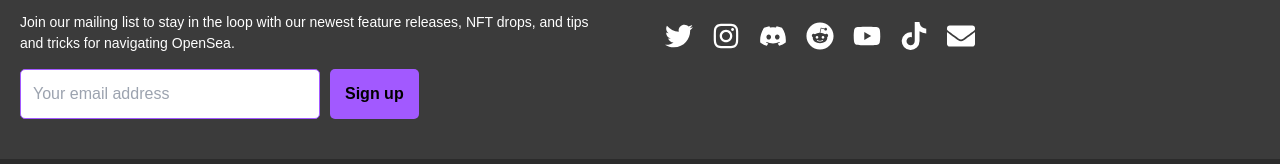
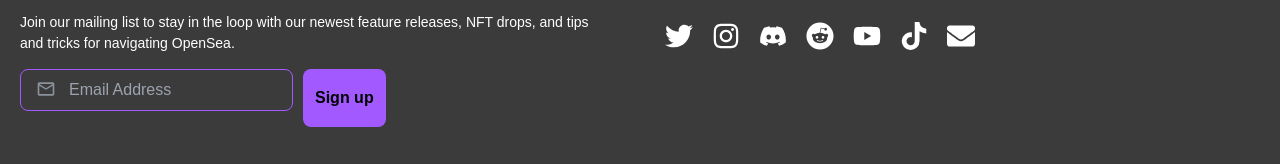
Before and after one commit to shuremali02/opensea-clone, a Next.js app: page /ForgetPassword/VerifyOtp in a window 1280 px wide. Shown: the part 650-814 px from the top of the page. Built offline with nearby package versions, Linux system fonts and the light colour scheme.

Commit message:
added signup route icons

```diff
--- a/app/Component/footer.tsx
+++ b/app/Component/footer.tsx
@@ -1,6 +1,7 @@
 import styles from "../Styles/component/_footer.module.scss";
 import { FaTwitter, FaInstagram, FaDiscord, FaReddit, FaYoutube, FaTiktok, FaEnvelope } from "react-icons/fa";
 import Button, { Type } from "./button";
+import { MdOutlineMail } from "react-icons/md";
 
 const Footer = () => {
   const buttons:Type[]=[
@@ -24,8 +25,15 @@ const Footer = () => {
             and tips and tricks for navigating OpenSea.
           </p>
           <div className={styles.signup}>
-            <input type="email" placeholder="Your email address" />
-            <button>Sign up</button>
+          <div className={styles.search}>
+              <MdOutlineMail className={styles.icon} size={20} />
+              <input
+                className={styles.input}
+                type="email"
+                placeholder="Email Address"
+              />
+            </div>
+            <button >Sign up</button>
           </div>
         </div>
 
--- a/app/Styles/component/_footer.module.scss
+++ b/app/Styles/component/_footer.module.scss
@@ -1,4 +1,5 @@
 @import "/app/Styles/base/variables";
+@import "/app/Styles/base/mixins";
 .footer {
   background-color: #3B3B3B;
   color: white;
@@ -52,22 +53,38 @@
         align-items: center;
       }
 
-      input {
-        flex: 1;
-        padding: 12px;
-        border: 1px solid $Tertiarycolor;
-        border-radius: 5px;
-        width: 100%;
-        max-width: 300px;
+
+    .search {
+
+      position: relative;
+      max-width: 600px;
+      display: flex;
+      justify-content: flex-end;
+
+      .icon {
+        position: absolute;
+        left: 1rem;
+        top: 35%;
+        transform: translateY(-50%);
+        color: #8a939b;
+
       }
 
+
+
+      .input {
+        @include input;
+
+      }
+    }
+
       button {
-        padding: 12px 15px;
+        padding: 8px 12px;
         background-color: $Tertiarycolor;
         color: black;
         font-weight: bold;
         border: none;
-        border-radius: 5px;
+        border-radius: 8px;
         cursor: pointer;
         transition: background-color 0.3s;
 
```
